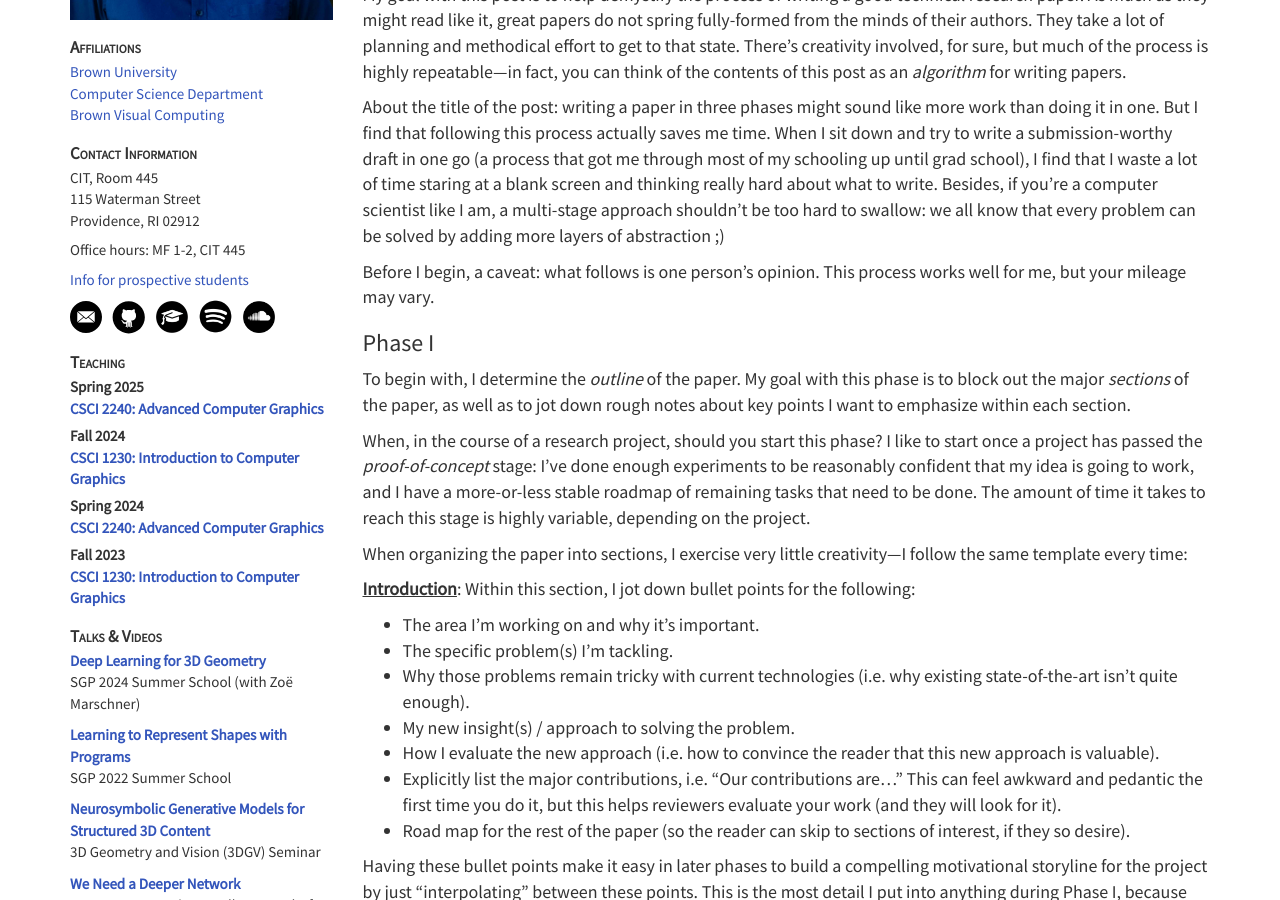
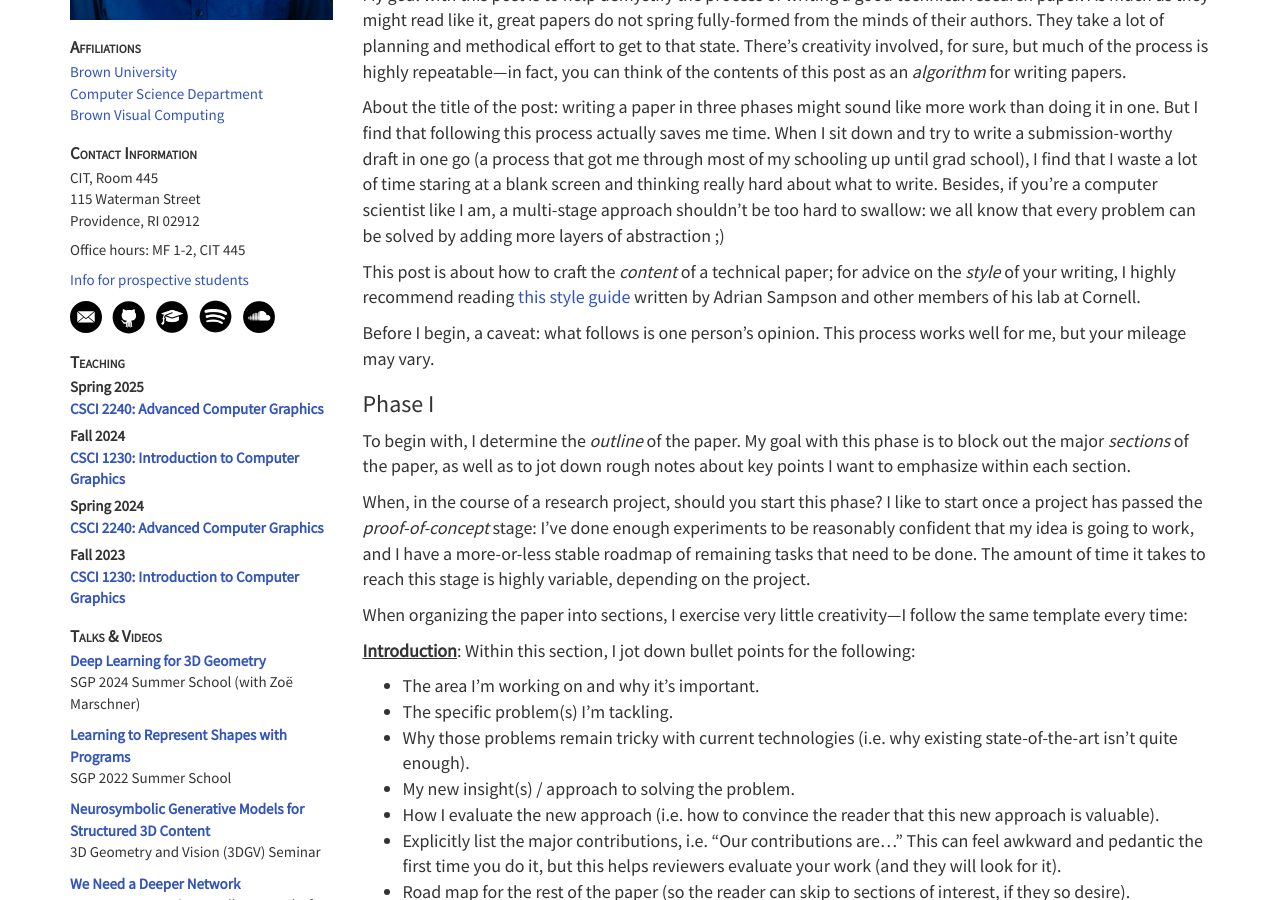
Before and after one commit to dritchie/dritchie.github.io, a Jekyll site: the page built from _posts/2017-10-12-three-phase-paper-writing.md, in a window 1280 px wide and 900 px high, scrolled down 322 px. Built offline with Jekyll 4.4.1, drawn with Linux system fonts in a browser that asks for light colours.

Commit message:
Paper writing guide += link to Adrian's style guide.

```diff
--- a/_posts/2017-10-12-three-phase-paper-writing.md
+++ b/_posts/2017-10-12-three-phase-paper-writing.md
@@ -13,6 +13,8 @@ In this post, I describe the process that I follow when writing technical papers
 My goal with this post is to help demystify the process of writing a good technical research paper. As much as they might read like it, great papers do not spring fully-formed from the minds of their authors. They take a lot of planning and methodical effort to get to that state. There’s creativity involved, for sure, but much of the process is highly repeatable—in fact, you can think of the contents of this post as an *algorithm* for writing papers.
 
 About the title of the post: writing a paper in three phases might sound like more work than doing it in one. But I find that following this process actually saves me time. When I sit down and try to write a submission-worthy draft in one go (a process that got me through most of my schooling up until grad school), I find that I waste a lot of time staring at a blank screen and thinking really hard about what to write. Besides, if you’re a computer scientist like I am, a multi-stage approach shouldn’t be too hard to swallow: we all know that every problem can be solved by adding more layers of abstraction ;)
+
+This post is about how to craft the *content* of a technical paper; for advice on the *style* of your writing, I highly recommend reading [this style guide](https://capra.cs.cornell.edu/styleguide/) written by Adrian Sampson and other members of his lab at Cornell.
 
 Before I begin, a caveat: what follows is one person’s opinion. This process works well for me, but your mileage may vary.
 
```
